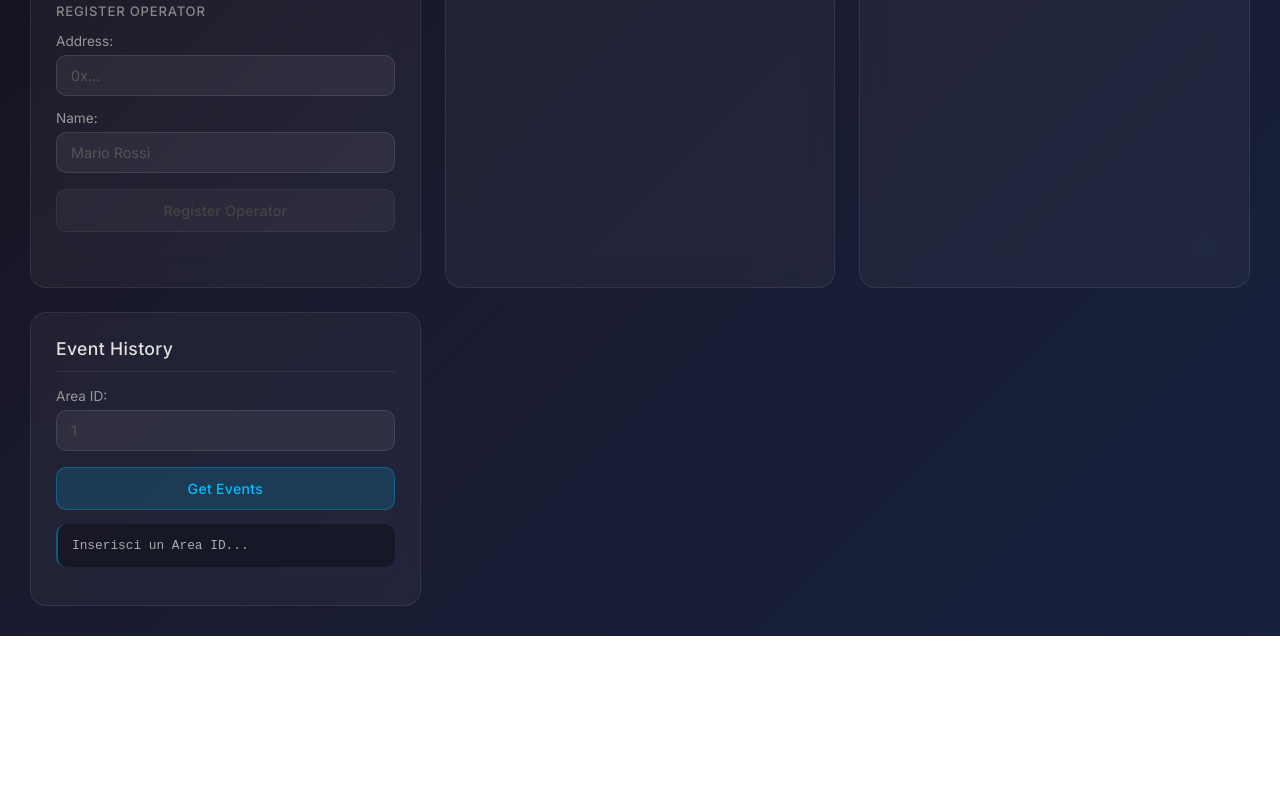
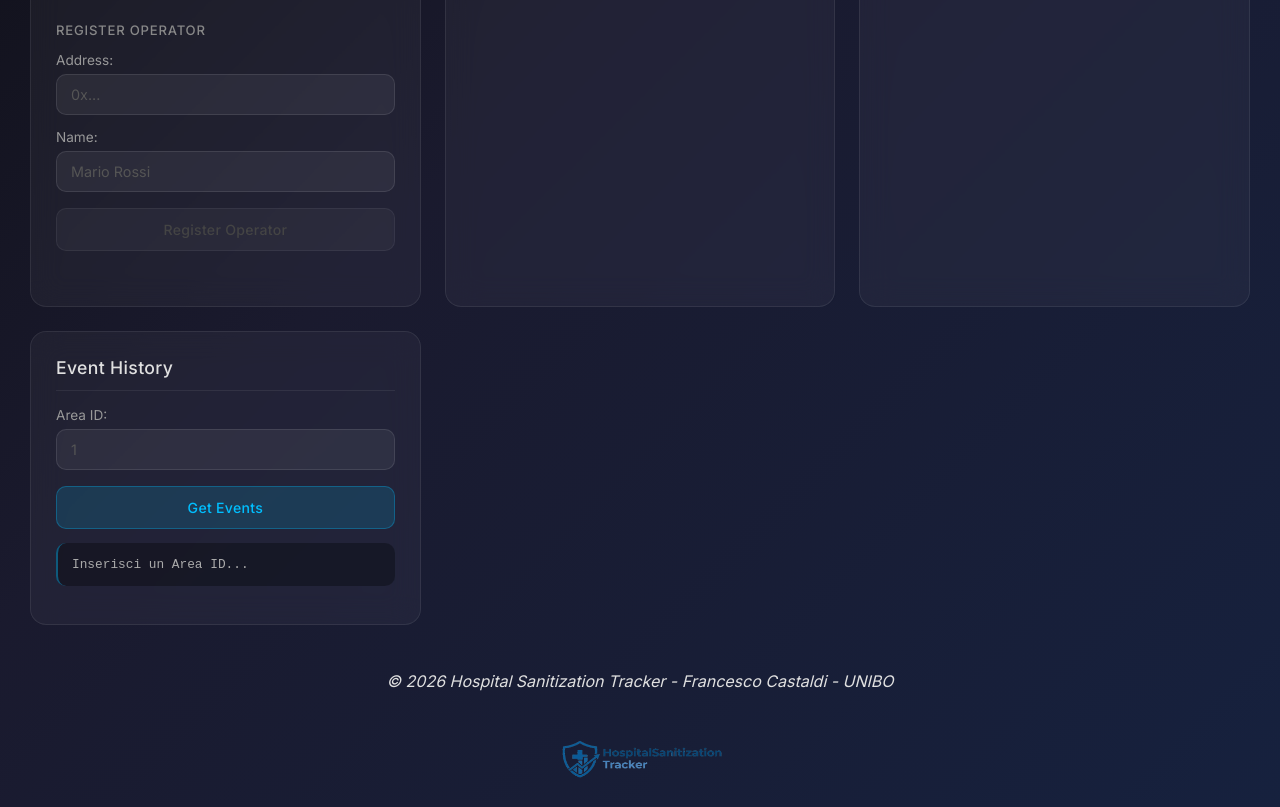
Before and after one commit to FrancescoCastaldi/HospitalSanitizationTracker, a website: page frontend/index.html in a window 1280 px wide. Shown: the part 841-1648 px from the top of the page. Before the commit the page ends 1477 px from the top, so only its background shows below. Drawn offline with nearby package versions, Linux system fonts and the light colour scheme.

Commit message:
New logo added in page

```diff
--- a/frontend/index.html
+++ b/frontend/index.html
@@ -1,6 +1,8 @@
 <!DOCTYPE html>
 <html lang="it">
 <head>
+<link rel="icon" type="image/png" href="./favicon-16x16.png">
+
 <meta charset="UTF-8">
 <meta name="viewport" content="width=device-width, initial-scale=1.0">
 <title>Hospital Sanitization Tracker</title>
@@ -10,7 +12,9 @@
 <body>
 
 <header>
-    <h1>Hospital Sanitization Tracker</h1>
+
+    <img src="./logo.png"   width="200" height="100" style="background-color: transparent;">
+   <!--  <h1>Hospital Sanitization Tracker</h1> -->
     <div id="walletInfo"></div>
     <span id="walletRole" class="role-badge">Guest</span>
     <div class="role-selector">
@@ -26,6 +30,7 @@
     <button id="connectButton">Connect</button>
     <div id="loader" class="loader"></div>
 </header>
+
 
 <main>
     <section id="dashboardSection" style="grid-column: 1 / -1;">
@@ -109,5 +114,10 @@
 
 <script src="https://unpkg.com/ethers@6.13.2/dist/ethers.umd.min.js"></script>
 <script src="app.js"></script>
+<footer>
+  <p>&copy; 2026 Hospital Sanitization Tracker - Francesco Castaldi - UNIBO</p>
+  <img src="./logo.png" width="200" height="100" class="footer-logo">
+</footer>
+
 </body>
 </html>
--- a/frontend/style.css
+++ b/frontend/style.css
@@ -365,5 +365,26 @@ pre {
     cursor: pointer;
     margin: 0;
 }
+.logo {
+  display: block;
+  margin: 0 auto 20px;
+  max-width: 250px;
+  height: auto;
+  border: 2px solid red; /* visibile se img manca */
+}
+footer {
+  text-align: center;
+  font-style: italic;
+  font-language-override: normal;
+      border-radius: 8px;
+  grid-auto-flow: column;
+}
+
+.footer-logo {
+  display: block;
+  margin: 10px auto 0;
+  background-color: transparent;
+}
+
 
 .scan-label input[type="radio"] { accent-color: #00bfff; cursor: pointer; }
```
Also changed, not shown: frontend/favicon-16x16.png (added), frontend/logo.png (added).
